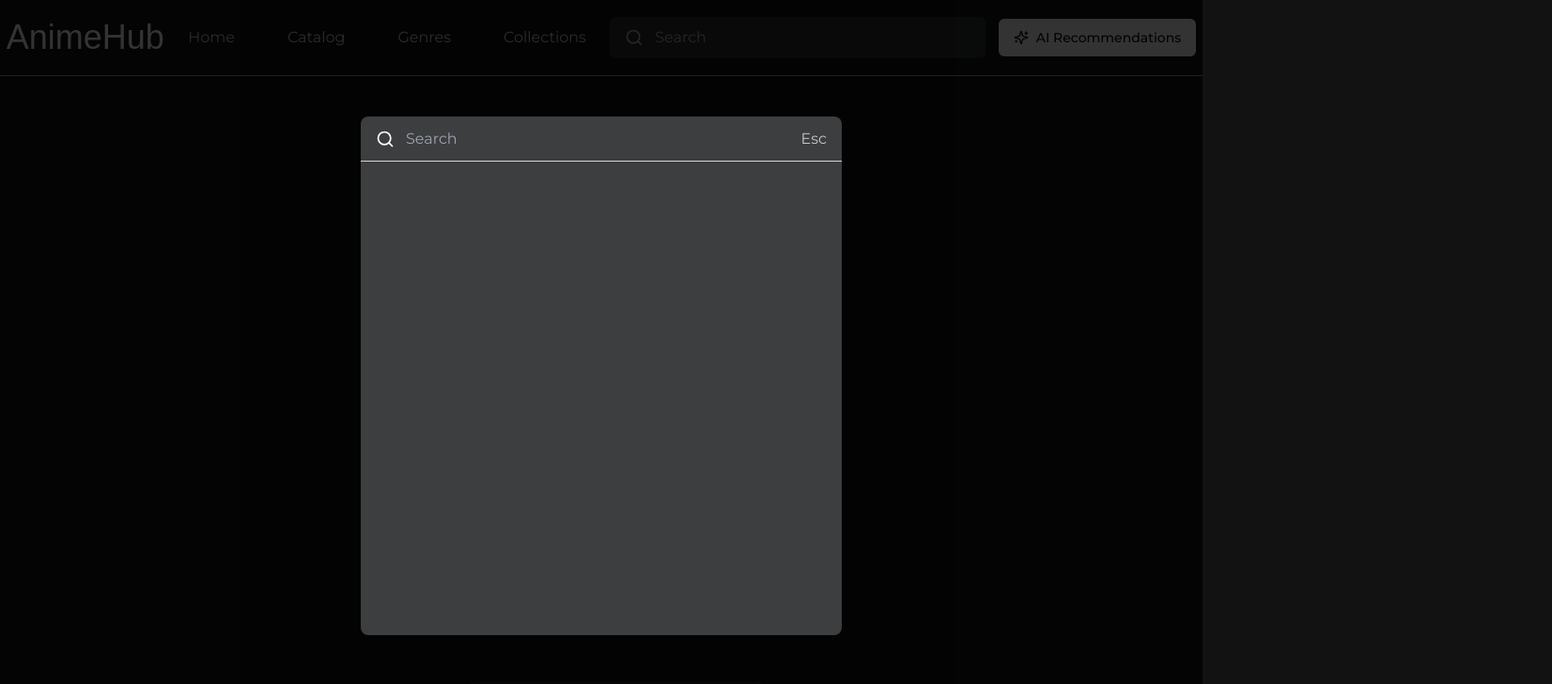
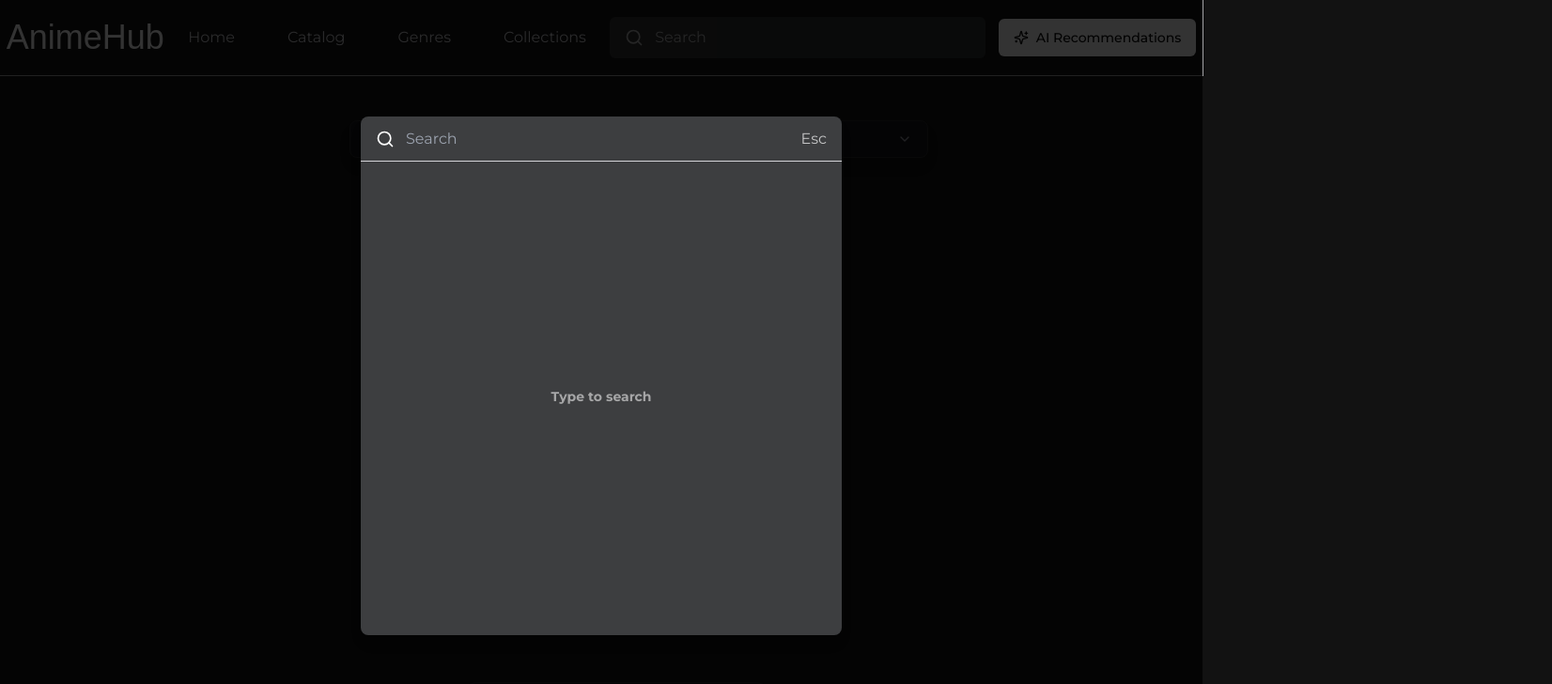
Before and after one commit to Heitors09/anime-database, a Next.js app: page /catalog in a window 1280 px wide. Both pictures are taken after a click on the button "Search". Shown: the top 728 px of the page at 94% size, 1652 px wide, since content can reach past the window. Built offline with nearby package versions, Linux system fonts and the light colour scheme; a web font is replaced by a local one.

Commit message:
feat: add type search in header

```diff
--- a/src/app/api/animes/anime-search-filter.ts
+++ b/src/app/api/animes/anime-search-filter.ts
@@ -6,6 +6,7 @@ export const fetchAnimeSearchFilter = async (params: URLSearchParams) => {
   const genre = params.get('genre')
   const order = params.get('order')
   const page = params.get('page') || '1'
+  const anime = params.get('q')
 
   // Adiciona os parâmetros na URL
   if (genre) {
@@ -14,12 +15,14 @@ export const fetchAnimeSearchFilter = async (params: URLSearchParams) => {
   if (order) {
     url += `order_by=${order}&`
   }
+  if(anime){
+    url += `q=${anime}&`
+  }
   url += `page=${page}&sfw=true`
 
   const response = await fetch(url)
   const data = await response.json()
 
-  console.log(data)
 
   return data
 }
--- a/src/app/catalog/page.tsx
+++ b/src/app/catalog/page.tsx
@@ -24,10 +24,16 @@ export default function CatalogPage() {
   const {data: searchFilter, isLoading: isSearchLoading} = useQuery({
     queryKey: ['search', params.toString()],
     queryFn: () => fetchAnimeSearchFilter(params),
-    enabled: hasSearchParams
+    enabled: hasSearchParams,
+    staleTime: 24 * 60 * 60 * 1000, // 24 horas (baseado no cache da API)
+    gcTime: 24 * 60 * 60 * 1000, // 24 horas (mantém em cache por 24h)
+    refetchOnWindowFocus: false,
+    refetchOnMount: false,
+    retry: 3,
+    retryDelay: (attemptIndex) => Math.min(1000 * 2 ** attemptIndex, 30000), // Exponential backoff
   })
 
-  if( isSearchLoading) return <CatalogSkeleton/>
+  if(isSearchLoading) return <CatalogSkeleton/>
 
 
   return (
--- a/src/app/components/anime-page/anime-card.tsx
+++ b/src/app/components/anime-page/anime-card.tsx
@@ -17,8 +17,14 @@ type animeCardProps = {
 
 const AnimeCard = ({animeId} : animeCardProps) => {
   const {data, isLoading} = useQuery({
-    queryKey: ['anime-info'],
+    queryKey: ['anime-info', animeId],
     queryFn: () => getAnimeById(animeId),
+    staleTime: 24 * 60 * 60 * 1000, // 24 horas (baseado no cache da API)
+    gcTime: 24 * 60 * 60 * 1000, // 24 horas (mantém em cache por 24h)
+    refetchOnWindowFocus: false,
+    refetchOnMount: false,
+    retry: 3,
+    retryDelay: (attemptIndex) => Math.min(1000 * 2 ** attemptIndex, 30000), // Exponential backoff
   })
 
 
--- a/src/app/components/anime-page/anime-cast.tsx
+++ b/src/app/components/anime-page/anime-cast.tsx
@@ -22,8 +22,14 @@ const AnimeCast = ({animeId}: animeCastProps) => {
     },
   })
   const {data, isLoading} = useQuery({
-    queryKey: ['anime-characters'],
+    queryKey: ['anime-characters', animeId],
     queryFn: () => getCharactersAnimeById(animeId),
+    staleTime: 24 * 60 * 60 * 1000, // 24 horas (baseado no cache da API)
+    gcTime: 24 * 60 * 60 * 1000, // 24 horas (mantém em cache por 24h)
+    refetchOnWindowFocus: false,
+    refetchOnMount: false,
+    retry: 3,
+    retryDelay: (attemptIndex) => Math.min(1000 * 2 ** attemptIndex, 30000), // Exponential backoff
   })
 
 
--- a/src/app/components/catalog/catalog-filter.tsx
+++ b/src/app/components/catalog/catalog-filter.tsx
@@ -31,8 +31,8 @@ export default function CatalogFilter() {
   }
 
   return (
-    <section className=" w-full gap-4 h-auto my-12 flex items-center justify-center">
-      <Menubar className="bg-zinc-900/95 w-[200px] backdrop-blur-sm border border-zinc-800 hover:bg-zinc-800 rounded-[8px] shadow-lg">
+    <section className=" w-full gap-4 h-auto my-12 flex items-center mx-[372px]">
+      <Menubar className="bg-zinc-900/95 w-[300px] backdrop-blur-sm border border-zinc-800 hover:bg-zinc-800 rounded-[8px] shadow-lg">
         <MenubarMenu>
           <MenubarTrigger className="text-zinc-400 w-full hover:text-white data-[state=open]:bg-zinc-800 data-[state=open]:text-white transition-all duration-200 justify-between">
             {animeGenres.find(genre => genre.mal_id.toString() === searchParams.get('genre'))?.name || 'Genres'} {!searchParams.get('genre') ? (<ChevronDownIcon size={16}/>):(
@@ -41,7 +41,7 @@ export default function CatalogFilter() {
               </button>
             )}
           </MenubarTrigger>
-          <MenubarContent className="bg-zinc-900/95 backdrop-blur-sm border border-zinc-800 rounded-lg shadow-lg">
+          <MenubarContent className="bg-zinc-900/95 w-[300px] backdrop-blur-sm border border-zinc-800 rounded-lg shadow-lg">
             {animeGenres.map((genre) => (
               <MenubarItem
                 key={genre.mal_id}
@@ -54,7 +54,7 @@ export default function CatalogFilter() {
           </MenubarContent>
         </MenubarMenu>
       </Menubar>
-      <Menubar className="bg-zinc-900/95 w-[200px] backdrop-blur-sm border border-zinc-800 hover:bg-zinc-800 rounded-[8px] shadow-lg">
+      <Menubar className="bg-zinc-900/95 w-[300px] backdrop-blur-sm border border-zinc-800 hover:bg-zinc-800 rounded-[8px] shadow-lg">
         <MenubarMenu>
           <MenubarTrigger className="text-zinc-400 justify-between w-full hover:text-white data-[state=open]:bg-zinc-800 data-[state=open]:text-white transition-all duration-200">
               {orderByOptions.find(order => order.value === searchParams.get('order'))?.name || 'Order by'}
@@ -64,7 +64,7 @@ export default function CatalogFilter() {
 
                 </button>)}
           </MenubarTrigger>
-          <MenubarContent className="bg-zinc-900/95 backdrop-blur-sm border border-zinc-800 rounded-lg shadow-lg">
+          <MenubarContent className="bg-zinc-900/95 w-[300px] backdrop-blur-sm border border-zinc-800 rounded-lg shadow-lg">
             {orderByOptions.map((order) => (
               <MenubarItem
                 key={order.value}
--- a/src/app/components/header/search-bar.tsx
+++ b/src/app/components/header/search-bar.tsx
@@ -1,5 +1,5 @@
 'use client'
-import { useState } from 'react'
+import { useState, useEffect } from 'react'
 import { cn } from "@/lib/utils"
 import { Search } from "lucide-react"
 import {
@@ -12,6 +12,11 @@ import {
 } from "@/components/ui/dialog"
 import { useQuery } from '@tanstack/react-query'
 import { fetchAnimeByName } from '@/app/api/animes/anime-name'
+import { fetchAnimeSearchFilter } from '@/app/api/animes/anime-search-filter'
+import { useSearchParams } from 'next/navigation'
+import Link from 'next/link'
+import Image from 'next/image'
+import SearchTypeSkeleton from './search-type-skeleton'
 
 
 type SearchBarTypes = {
@@ -22,7 +27,40 @@ type SearchBarTypes = {
 
 const SearchBar = ({className, placeholder}: SearchBarTypes) => {
   const[searchText, setSearchText] = useState('')
+  const[debouncedSearchText, setDebouncedSearchText] = useState('')
+  const searchParams = useSearchParams()
 
+  // Debounce para evitar requisições muito frequentes
+  useEffect(() => {
+    const timer = setTimeout(() => {
+      setDebouncedSearchText(searchText)
+    }, 300) // Espera 300ms após parar de digitar
+
+    return () => clearTimeout(timer)
+  }, [searchText])
+
+  // Cria novos parâmetros a cada mudança do searchText
+  const createSearchParams = () => {
+    const newParams = new URLSearchParams(searchParams.toString())
+    if (debouncedSearchText.trim()) {
+      newParams.set('q', debouncedSearchText.trim())
+    } else {
+      newParams.delete('q')
+    }
+    return newParams
+  }
+
+  const { data: searchFilter, isLoading: isSearchLoading } = useQuery({
+    queryKey: ['search', debouncedSearchText],
+    queryFn: () => fetchAnimeSearchFilter(createSearchParams()),
+    enabled: debouncedSearchText.length > 0,
+    staleTime: 24 * 60 * 60 * 1000, // 24 horas
+    gcTime: 24 * 60 * 60 * 1000, // 24 horas
+    refetchOnWindowFocus: false,
+    refetchOnMount: false,
+    retry: 3,
+    retryDelay: (attemptIndex) => Math.min(1000 * 2 ** attemptIndex, 30000), // Exponential backoff
+  })
 
 
 
@@ -47,6 +85,30 @@ const SearchBar = ({className, placeholder}: SearchBarTypes) => {
           onChange={(e) => setSearchText(e.target.value)}
          />
         </label>
+        <div className="flex flex-col p-5 pt-0 overflow-y-auto gap-2">
+           <div className='flex items-center justify-center gap-2'>
+            {
+              searchText.length === 0 && (
+                <h2 className='text-white text-sm font-bold animate-pulse'>Type to search</h2>)
+            }
+           </div>
+          {isSearchLoading ? (
+            <SearchTypeSkeleton/>
+          ) : searchFilter?.data && searchFilter.data.length > 0 ? (
+            searchFilter.data.map((anime: any) => (
+              <Link href={`/${anime.mal_id}`} className='text-white flex items-center gap-3 p-3 rounded-[8px] bg-carousel' key={anime.mal_id}>
+                <Image src={anime.images.jpg.image_url} alt={anime.title} width={100} height={100} className='rounded-md'/>
+                <div className='flex flex-col gap-1'>
+                  <h1 className='text-sm font-bold'>{anime.title}</h1>
+                  <h2 className='text-sm text-zinc-400'>{anime.type}</h2>
+                  <p className='text-xs text-zinc-400 line-clamp-4'>{anime.synopsis}</p>
+                </div>
+              </Link>
+            ))
+          ) : searchText.length > 0 ? (
+            <div className="text-white text-center py-8">No anime found</div>
+          ) : null}
+        </div>
       </DialogContent>
     </Dialog>
   </label>
--- /dev/null
+++ b/src/app/components/header/search-type-skeleton.tsx
@@ -0,0 +1,11 @@
+export default function SearchTypeSkeleton() {
+  return (
+    <div className="flex flex-col gap-2">
+      <div className="flex flex-col gap-2">
+        {Array.from({ length: 5 }).map((_, index) => (
+          <div key={index} className="w-full animate-pulse h-32 bg-zinc-800 rounded-md" />
+        ))}
+      </div>
+    </div>
+  )
+}
--- a/src/app/components/season-carousel/season-carousel.tsx
+++ b/src/app/components/season-carousel/season-carousel.tsx
@@ -27,6 +27,12 @@ const SeasonCarousel = () => {
   const { data, isLoading } = useQuery({
     queryKey: ['seasonal-anime'],
     queryFn: fetchSeasonalAnimes,
+    staleTime: 24 * 60 * 60 * 1000, // 24 horas (baseado no cache da API)
+    gcTime: 24 * 60 * 60 * 1000, // 24 horas (mantém em cache por 24h)
+    refetchOnWindowFocus: false,
+    refetchOnMount: false,
+    retry: 3,
+    retryDelay: (attemptIndex) => Math.min(1000 * 2 ** attemptIndex, 30000), // Exponential backoff
   })
 
   if (isLoading) return <CarouselSkeleton />
```
Also changed, not shown: src/app/catalog/layout.tsx (+0 -8 lines).
